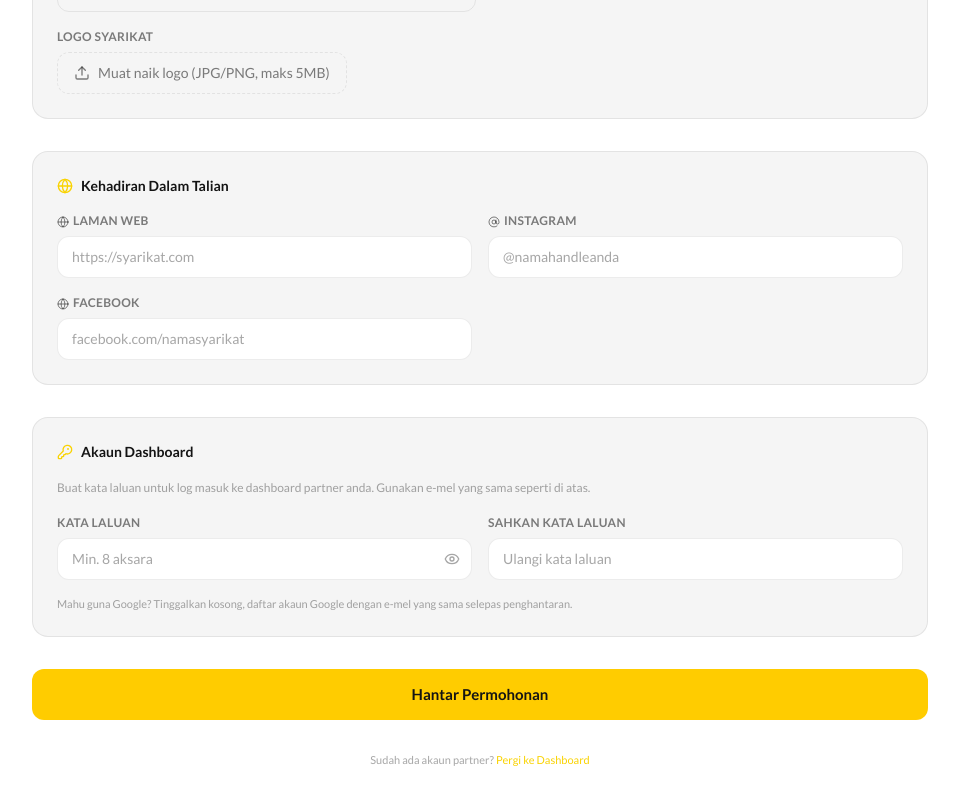
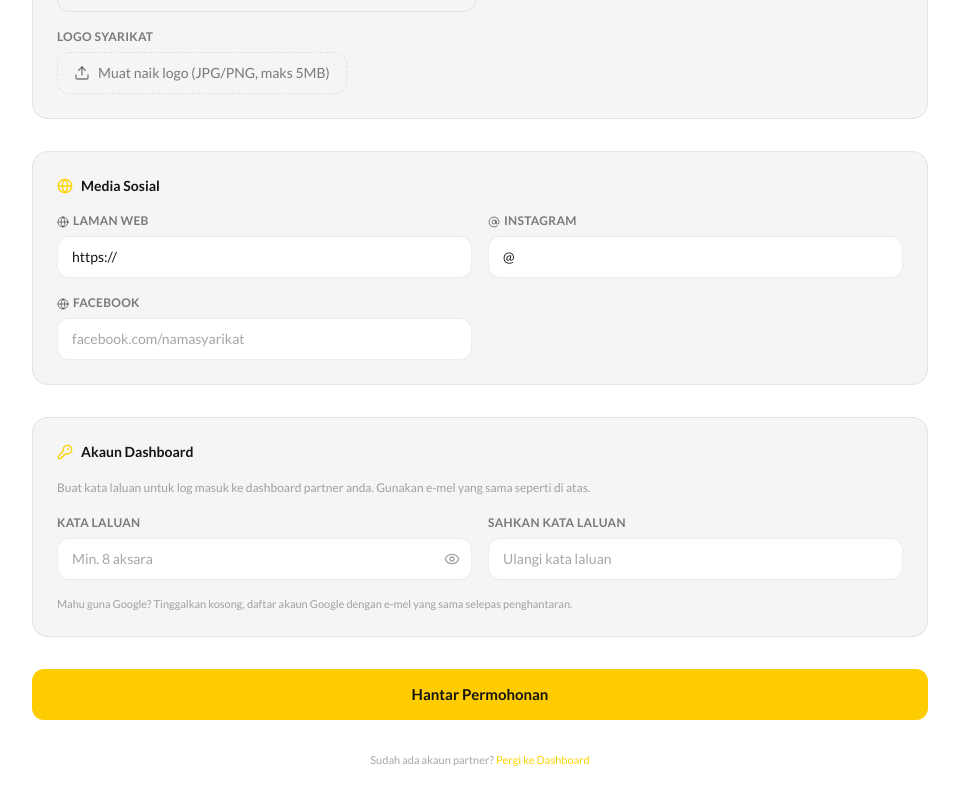
Before and after one commit to rfunnn/ecard, a Next.js app: page /partner/register in a window 1280 px wide. Shown: the part 918-1718 px from the top of the page, without its empty margins (160-1119 px from the left). Built offline with nearby package versions, Linux system fonts and the light colour scheme; no server answers; a web font is replaced by a local one.

Commit message:
ui: rename section to Media Sosial, init website/instagram with prefix

```diff
--- a/src/app/partner/register/page.tsx
+++ b/src/app/partner/register/page.tsx
@@ -31,7 +31,7 @@ export default function PartnerRegisterPage() {
   const [form, setForm] = useState({
     companyName: "", contactPerson: "", phone: "", email: "",
     businessType: "", registrationNumber: "",
-    website: "", instagram: "", facebook: "",
+    website: "https://", instagram: "@", facebook: "",
   })
   const [logo, setLogo]               = useState("")
   const [logoPreview, setLogoPreview] = useState("")
@@ -97,6 +97,8 @@ export default function PartnerRegisterPage() {
         headers: { "Content-Type": "application/json" },
         body: JSON.stringify({
           ...form,
+          website:   form.website  === "https://" ? "" : form.website,
+          instagram: form.instagram === "@"        ? "" : form.instagram,
           logo: logo || undefined,
           ...(password ? { name: form.contactPerson, password } : {}),
         }),
--- a/src/lib/i18n.ts
+++ b/src/lib/i18n.ts
@@ -343,7 +343,7 @@ const translations = {
       logoRemove: "Buang",
       logoUploading: "Memuat naik…",
       logoUpload: "Muat naik logo (JPG/PNG, maks 5MB)",
-      sectionOnline: "Kehadiran Dalam Talian",
+      sectionOnline: "Media Sosial",
       labelAddress: "Alamat Perniagaan",
       placeholderAddress: "Alamat penuh syarikat anda",
       labelWebsite: "Laman Web",
@@ -718,7 +718,7 @@ const translations = {
       logoRemove: "Remove",
       logoUploading: "Uploading…",
       logoUpload: "Upload logo (JPG/PNG, max 5MB)",
-      sectionOnline: "Online Presence",
+      sectionOnline: "Social Media",
       labelAddress: "Business Address",
       placeholderAddress: "Your company's full address",
       labelWebsite: "Website",
```
